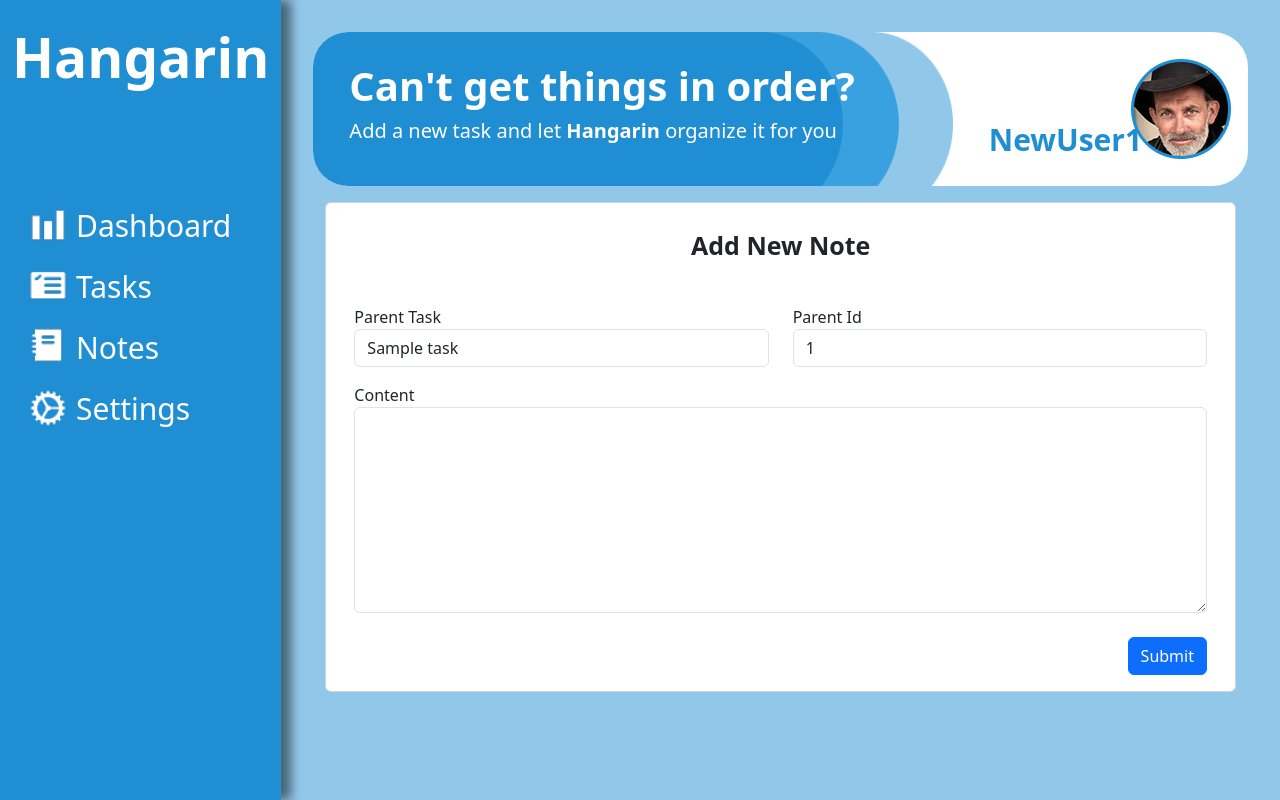
After one commit to FernandezCorporate/Hangarin, a Django app: page /task/1/subTask/addNote in a window 1280 px wide. The commit adds this page. Run offline with Django 5.2, Linux system fonts and the light colour scheme; tables that the repository leaves empty hold one stand-in row (values such as "Sample post"); some libraries are stand-ins or nearby versions.

Commit message:
Add Notes feature added

```diff
--- a/Hangarin_App/Hangarin_App/urls.py
+++ b/Hangarin_App/Hangarin_App/urls.py
@@ -16,7 +16,7 @@ Including another URLconf
 """
 from django.contrib import admin
 from django.urls import path
-from Task_and_Todo_Manager.views import HomePageView, TaskView, TaskCreateView, TaskUpdateView, TaskDeleteView, SubTaskListView, SubTaskFormView
+from Task_and_Todo_Manager.views import HomePageView, TaskView, TaskCreateView, TaskUpdateView, TaskDeleteView, SubTaskListView, SubTaskFormView, NoteFormView
 from Task_and_Todo_Manager import views
 
 urlpatterns = [
@@ -27,5 +27,6 @@ urlpatterns = [
     path('taskList/<pk>', TaskUpdateView.as_view(), name='task-update'),
     path('taskList/<pk>/delete', TaskDeleteView.as_view(), name='task-delete'),
     path('taskList/<pk>/subTask', SubTaskListView.as_view(), name='subtask-list'),
-    path('task/<pk>/subTask/add', SubTaskFormView.as_view(), name='subtask-form')
+    path('task/<pk>/subTask/addSubtask', SubTaskFormView.as_view(), name='subtask-form'),
+    path('task/<pk>/subTask/addNote', NoteFormView.as_view(), name='note-form')
 ]
--- a/Hangarin_App/Task_and_Todo_Manager/forms.py
+++ b/Hangarin_App/Task_and_Todo_Manager/forms.py
@@ -1,6 +1,6 @@
 from django.forms import ModelForm
 from django import forms
-from .models import Task, SubTask
+from .models import Task, SubTask, Note
 
 class TaskForm(ModelForm):
     class Meta:
@@ -19,3 +19,8 @@ class SubTaskForm(ModelForm):
     class Meta:
         model = SubTask
         fields = "__all__"
+
+class NoteForm(ModelForm):
+    class Meta:
+        model = Note
+        fields = "__all__"
--- /dev/null
+++ b/Hangarin_App/Task_and_Todo_Manager/templates/notes_form.html
@@ -0,0 +1,76 @@
+{% extends 'base.html' %}
+{% load static %}
+{% load widget_tweaks %}
+
+{% block content %}
+<div class="content">
+    <div class="container-fluid">
+        <div class="row">
+            <div class="col-md-12">
+                <div class="card">
+
+                    <div class="header">
+                        <div class="card-title fw-bold mb-0 text-center p-4" style="font-size: 25px;">
+                            Add New Note
+                        </div>
+                    </div>
+
+                    <div class="card-body">
+                        <form method="post" novalidate>
+                            {% csrf_token %}
+
+                            {% if form.errors %}
+                            <script>
+                                alert("Please fill in all required fields.");
+                            </script>
+                            {% endif %}
+
+                            <div class="container">
+                                <div class="row">
+                                    <div class="col-6">
+                                        <div class="form-group">
+                                            <label>Parent Task</label>
+                                            <input type="text"
+                                                class="form-control"
+                                                value="{% if object %}{{ object.parent_task.title }}{% else %}{{ parent_task.title }}{% endif %}"
+                                                readonly>
+                                        </div>
+                                    </div>
+                                    <div class="col-6">
+                                        <div class="form-group">
+                                            <label>Parent Id</label>
+                                            <input type="text"
+                                                class="form-control"
+                                                value="{% if object %}{{ object.parent_task.id }}{% else %}{{ parent_task.id }}{% endif %}"
+                                                name="task"
+                                                readonly>
+                                        </div>
+                                    </div>
+                                </div>
+
+                                <div class="row">
+                                    <div class="col-12 mt-3">
+                                        <div class="form-group">
+                                            <label>Content</label>
+                                            {% render_field form.content class="form-control" rows="8"  %}
+                                        </div>
+                                    </div>
+                                </div>
+
+                            <div class="form-group">
+                                <div class="col-md-12 mt-4 text-end">
+                                    <button type="submit" class="btn btn-primary btn-rounded">
+                                        Submit
+                                    </button>
+                                </div>
+                            </div>
+
+                        </form>
+                    </div>
+
+                </div>
+            </div>
+        </div>
+    </div>
+</div>
+{% endblock %}
--- a/Hangarin_App/Task_and_Todo_Manager/templates/subtaskList.html
+++ b/Hangarin_App/Task_and_Todo_Manager/templates/subtaskList.html
@@ -96,7 +96,7 @@
             <div class="col-5">
                 <div style="display: flex; gap: 10px;" class="ms-2">
                     <p style="color:#033F64;font-size: 15px;" class="mb-1"><strong>Notes</strong></p>
-                    <a href="taskList/{{ object.id }}">
+                    <a href="{% url 'note-form' taskId %}">
                         <img src="{% static 'img/Add New.png' %}" alt="" class="icon" title="Add Note">
                     </a>
                 </div>
--- a/Hangarin_App/Task_and_Todo_Manager/views.py
+++ b/Hangarin_App/Task_and_Todo_Manager/views.py
@@ -2,7 +2,7 @@ from django.shortcuts import render
 from django.views.generic.list import ListView
 from django.views.generic.edit import CreateView, UpdateView, DeleteView
 from Task_and_Todo_Manager.models import Task, SubTask, Note
-from Task_and_Todo_Manager.forms import TaskForm, SubTaskForm
+from Task_and_Todo_Manager.forms import TaskForm, SubTaskForm, NoteForm
 from django.urls import reverse_lazy
 from django.db.models import Q, F
 
@@ -165,6 +165,18 @@ class SubTaskFormView(CreateView):
 
     def get_context_data(self, **kwargs):
         context = super().get_context_data(**kwargs)
-        parent_task = Task.objects.get(id=self.kwargs['pk'])
         context['parent_task'] = Task.objects.get(id=self.kwargs['pk'])
         return context
+
+class NoteFormView(CreateView):
+    model = Note
+    form_class = NoteForm
+    template_name = 'notes_form.html'
+
+    def get_success_url(self):
+        return reverse_lazy('subtask-list', kwargs={'pk': self.kwargs['pk']})
+
+    def get_context_data(self, **kwargs):
+        context = super().get_context_data(**kwargs)
+        context['parent_task'] = Task.objects.get(id=self.kwargs['pk'])
+        return context
```
